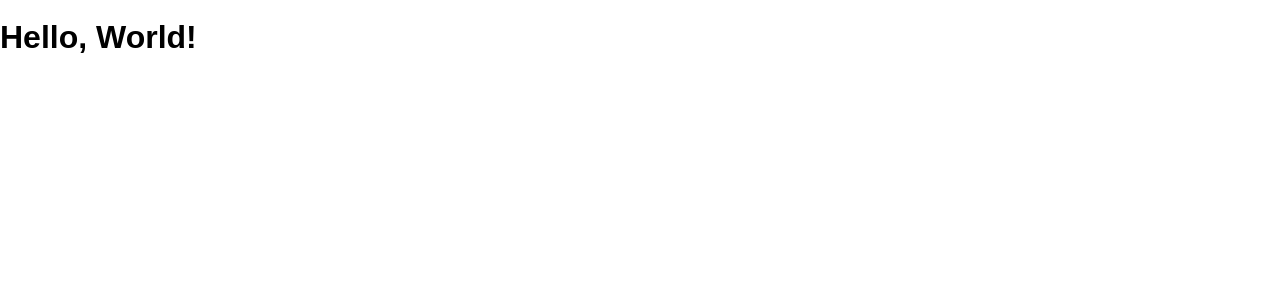
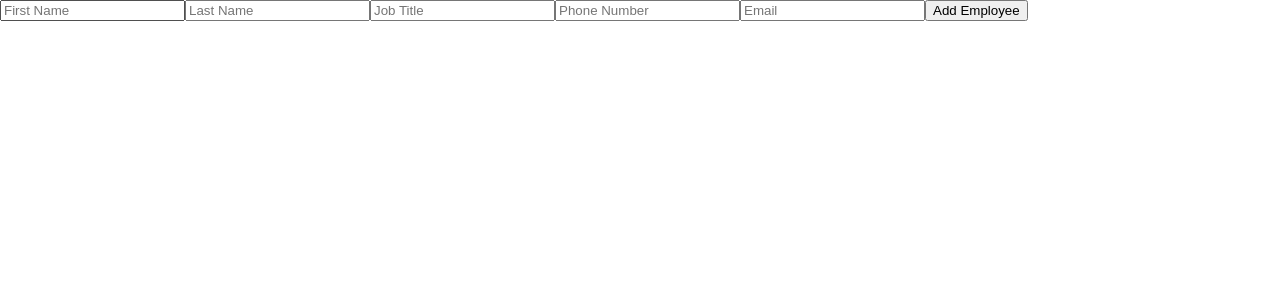
Before and after one commit to dawnribeiro/employees, a React (Create React App) app: page / in a window 1280 px wide. Shown: the top 300 px of the page. Built offline with nearby package versions, Linux system fonts and the light colour scheme.

Commit message:
api post working

```diff
--- a/package.json
+++ b/package.json
@@ -21,9 +21,11 @@
     "stylelint-config-standard": "^18.3.0"
   },
   "dependencies": {
+    "axios": "^0.19.0",
     "json": "^9.0.6",
     "react": "^16.8.6",
     "react-dom": "^16.8.6",
+    "react-router-dom": "^5.0.1",
     "react-scripts": "^3.0.1"
   }
 }
--- a/src/App.js
+++ b/src/App.js
@@ -1,9 +1,18 @@
 import React, { Component } from 'react'
-import HelloWorld from './components/HelloWorld'
+import { BrowserRouter as Router, Route, Switch } from 'react-router-dom'
+import EmployeesInput from './components/EmployeesInput'
+import EmployeeList from './pages/EmployeeList'
 
 class App extends Component {
   render() {
-    return <HelloWorld />
+    return (
+      <Router>
+        <Switch>
+          <Route exact path="/" component={EmployeesInput} />
+          <Route exact path="/Employees" component={EmployeeList} />
+        </Switch>
+      </Router>
+    )
   }
 }
 
--- /dev/null
+++ b/src/components/EmployeesInput.jsx
@@ -0,0 +1,69 @@
+import React, { useState } from 'react'
+import axios from 'axios'
+
+export default function EmployeesInput() {
+  const [firstName, setFirstName] = useState('')
+  const [lastName, setLastName] = useState('')
+  const [jobTitle, setJobTitle] = useState('')
+  const [phoneNumber, setPhoneNumber] = useState('')
+  const [email, setEmail] = useState('')
+
+  const addEmployee = event => {
+    event.preventDefault()
+    axios
+      .post(
+        'https://sdg-staff-directory-app.herokuapp.com/api/dawnApps/Employees',
+        {
+          firstName: firstName,
+          lastName: lastName,
+          jobTitle: jobTitle,
+          phoneNumber: phoneNumber,
+          email: email
+        }
+      )
+      .then(resp => {
+        console.log(resp.data)
+      })
+  }
+
+  return (
+    <>
+      <section>
+        <form onSubmit={addEmployee}>
+          <input
+            type="text"
+            placeholder="First Name"
+            value={firstName}
+            onChange={event => setFirstName(event.target.value)}
+          />
+          <input
+            type="text"
+            placeholder="Last Name"
+            value={lastName}
+            onChange={event => setLastName(event.target.value)}
+          />
+          <input
+            type="text"
+            placeholder="Job Title"
+            value={jobTitle}
+            onChange={event => setJobTitle(event.target.value)}
+          />
+          <input
+            type="text"
+            placeholder="Phone Number"
+            value={phoneNumber}
+            onChange={event => setPhoneNumber(event.target.value)}
+          />
+          <input
+            type="text"
+            placeholder="Email"
+            value={email}
+            onChange={event => setEmail(event.target.value)}
+          />
+
+          <button>Add Employee</button>
+        </form>
+      </section>
+    </>
+  )
+}
--- /dev/null
+++ b/src/pages/EmployeeList.jsx
@@ -0,0 +1,14 @@
+import React, { useState, useEffect } from 'react'
+import axios from 'axios'
+
+export default function EmployeeList() {
+  useEffect(() => {
+    axios
+      .get(
+        'https://sdg-staff-directory-app.herokuapp.com/api/dawnApps/Employees'
+      )
+      .then(resp => {
+        console.log('employee')
+      })
+  }, [])
+}
```
Also changed, not shown: 1 other file (tests, documents, lock files or other folders).
